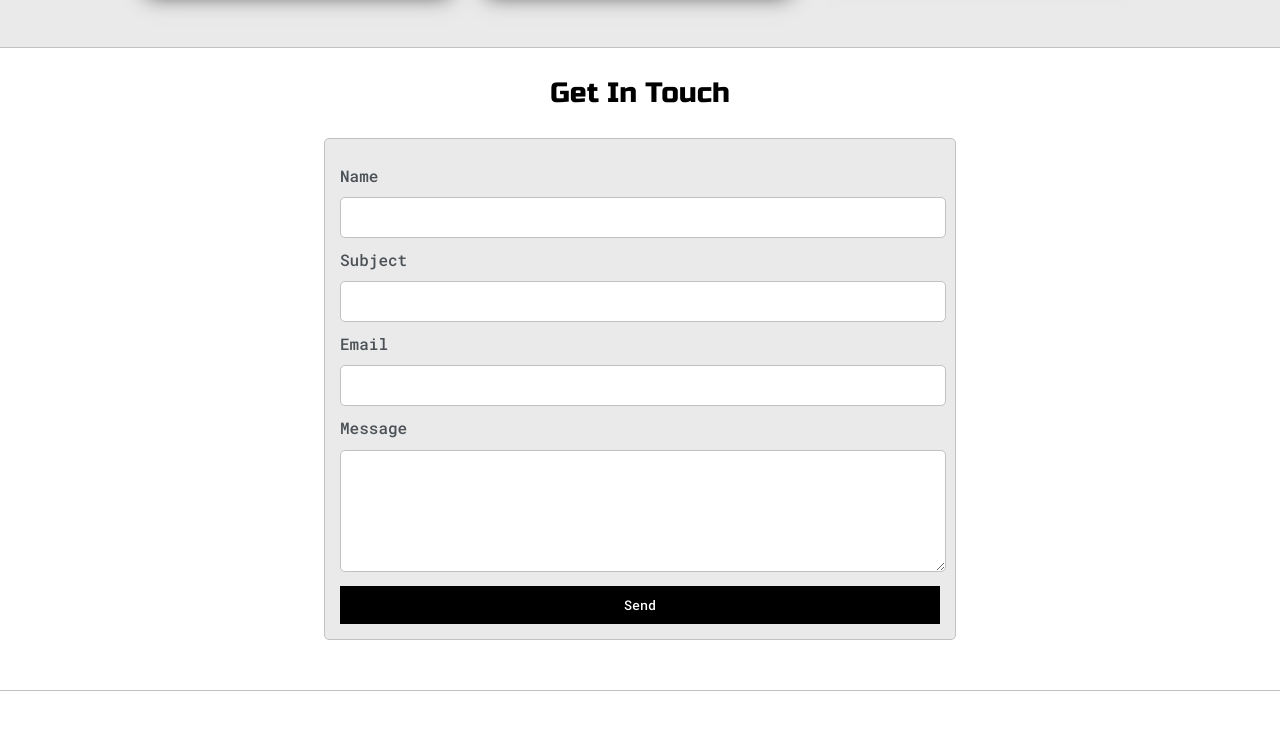
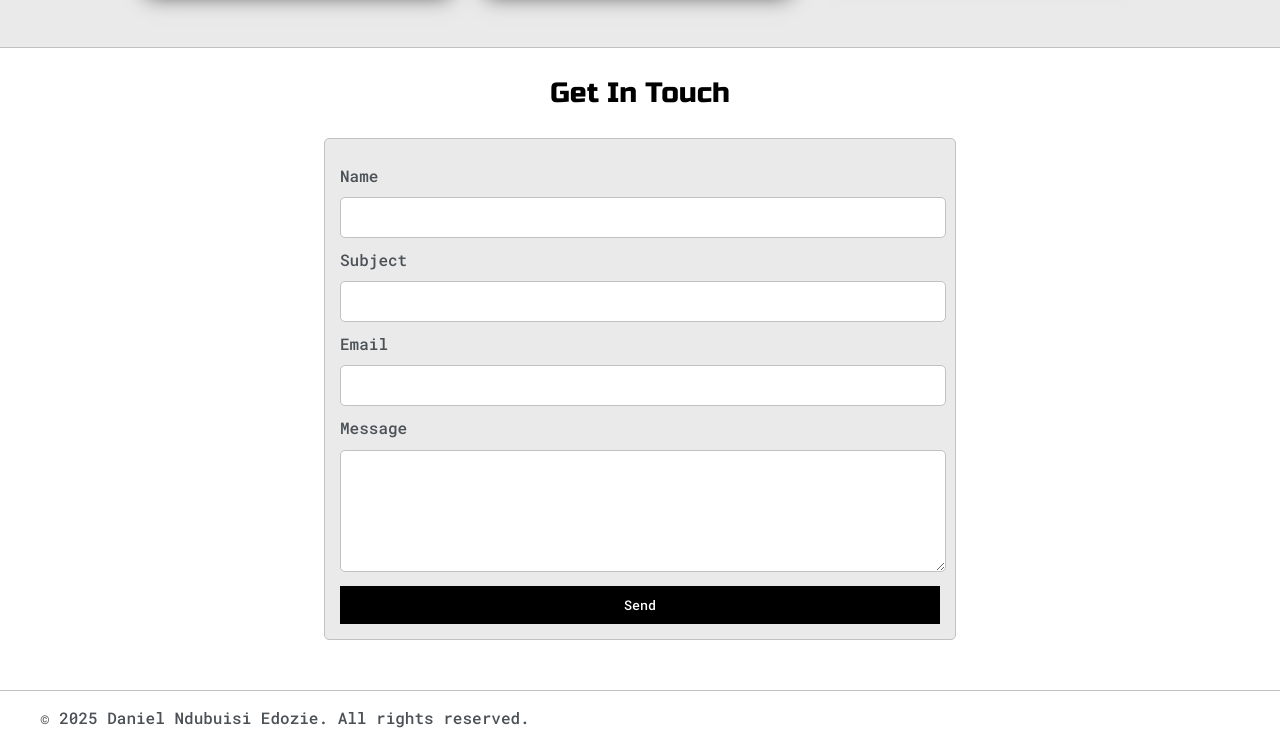
Before and after one commit to dedozie/denconnect, a plain HTML site: page index.html in a window 1280 px wide. Shown: the part 2303-3047 px from the top of the page. Before the commit the page ends 2994 px from the top, so only its background shows below. Drawn offline with Linux system fonts and the light colour scheme.

Commit message:
Update index.html

```diff
--- a/index.html
+++ b/index.html
@@ -192,6 +192,11 @@
 			</form>
 		</div>
 	</section>
+	<section class="footer">
+ <div class="main-container">
+  <p>&copy; 2025 Daniel Ndubuisi Edozie. All rights reserved.</p>
+ </div>
+</section>
 
 	<script type="text/javascript" src="script.js"></script>
 </body>
```
